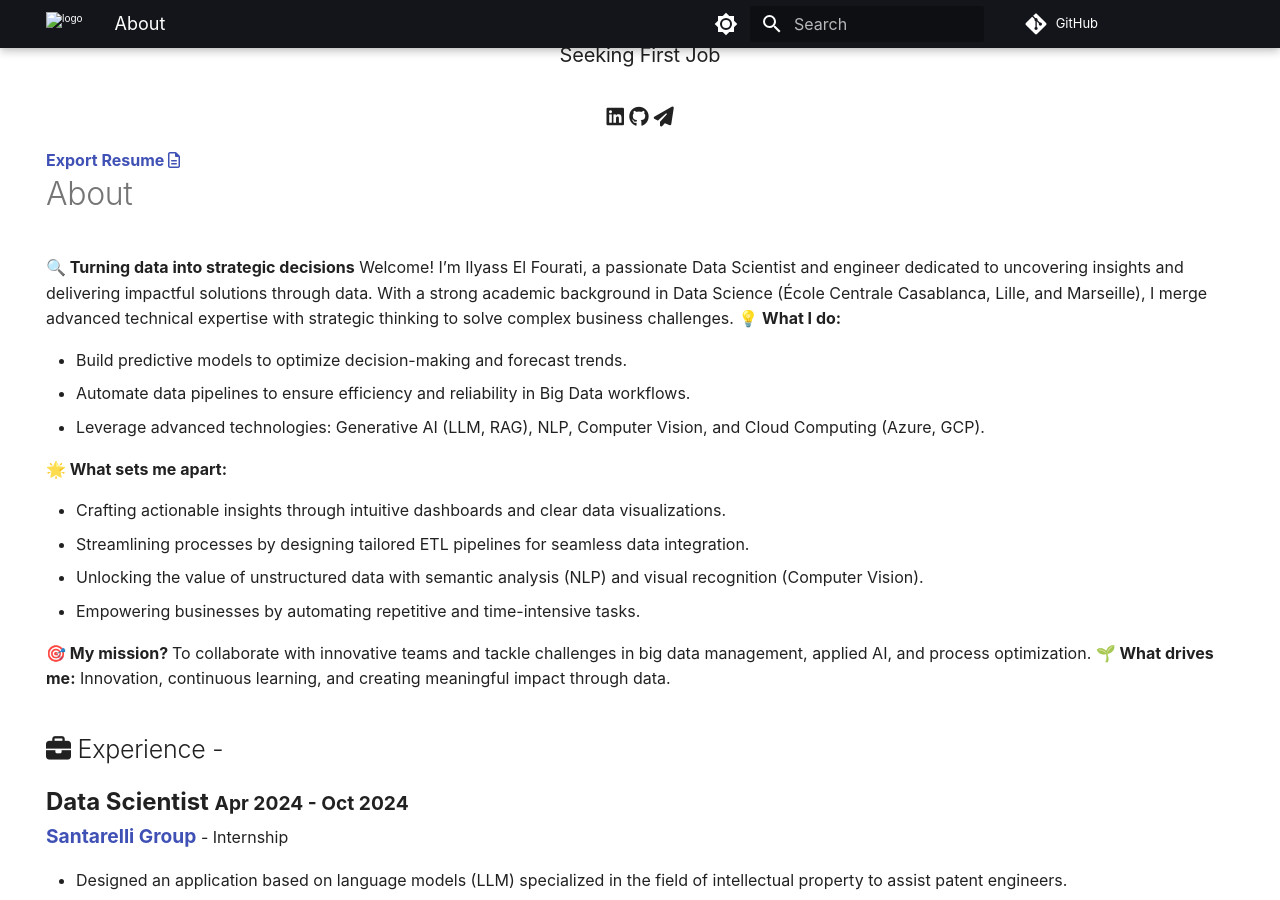
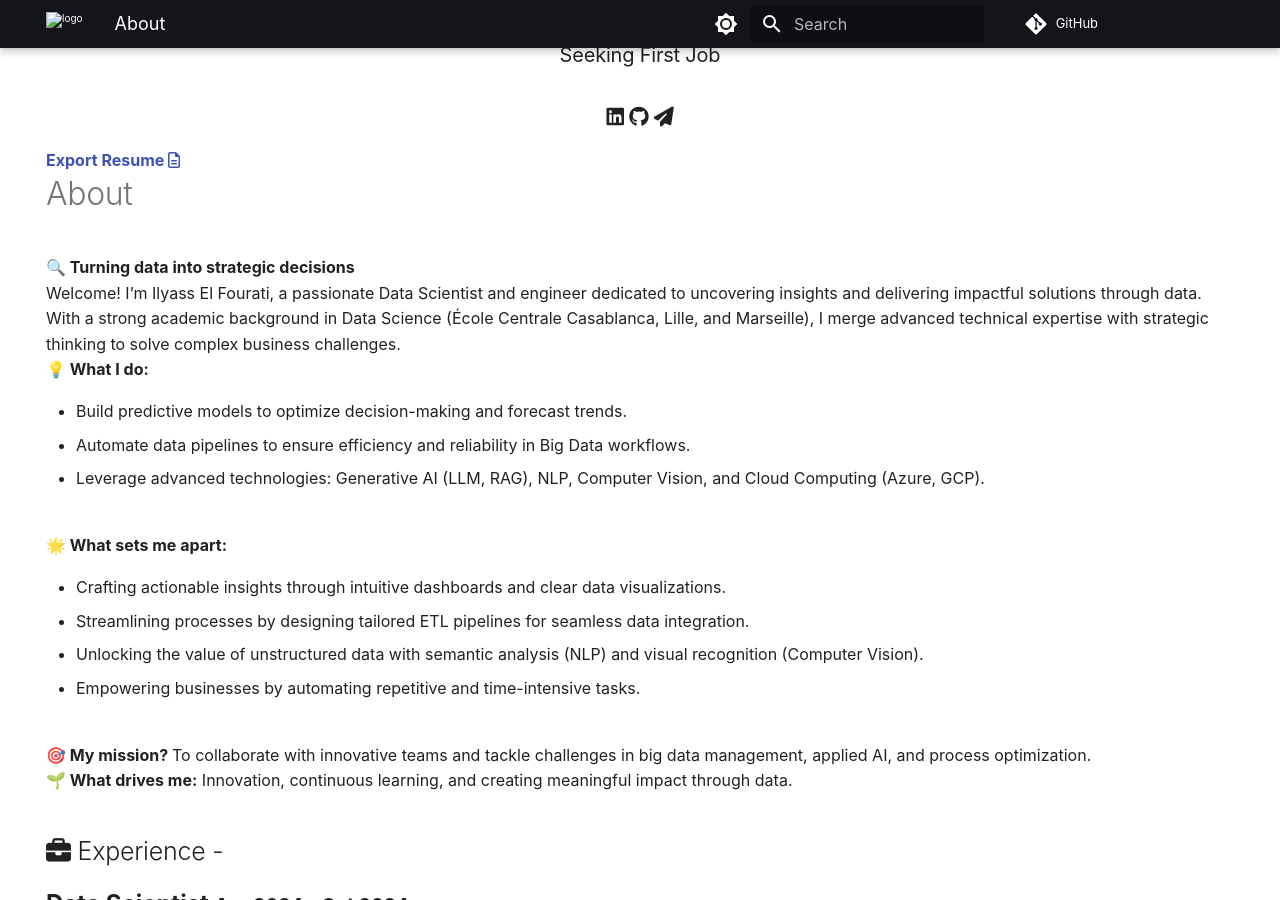
Before and after one commit to ilyasselfourati/ilyasselfourati, an MkDocs documentation site: the page built from web/index.md, in a window 1280 px wide and 900 px high, scrolled down 1216 px. Built offline with MkDocs 1.6.1 and Material for MkDocs 9.7.7, drawn with Linux system fonts in a browser that asks for light colours; nearby versions of some CDN libraries; comment, search, counter and statistics services are not loaded.

Commit message:
Update lines

```diff
--- a/web/index.md
+++ b/web/index.md
@@ -30,20 +30,20 @@ title: About
      <span class="resume" style=" color: inherit;"><a href="https://drive.google.com/file/d/1oASBrY5qb3qvO1q-pMFgwTCi8zhWRp3b/view?usp=sharing"><strong>Export Resume </strong><i class="far fa-file-alt"></i>
      </a></span><h1>About</h1>
       <div class="underline"></div>
-      <p><strong>🔍 Turning data into strategic decisions</strong>
-      Welcome! I’m Ilyass El Fourati, a passionate Data Scientist and engineer dedicated to uncovering insights and delivering impactful solutions through data. With a strong academic background in Data Science (École Centrale Casablanca, Lille, and Marseille), I merge advanced technical expertise with strategic thinking to solve complex business challenges.
-      <strong>💡 What I do:</strong>
+      <p><strong>🔍 Turning data into strategic decisions</strong> <br>
+      Welcome! I’m Ilyass El Fourati, a passionate Data Scientist and engineer dedicated to uncovering insights and delivering impactful solutions through data. With a strong academic background in Data Science (École Centrale Casablanca, Lille, and Marseille), I merge advanced technical expertise with strategic thinking to solve complex business challenges.<br>
+      <strong>💡 What I do:</strong><br>
       <ul>
       <li>Build predictive models to optimize decision-making and forecast trends.
       <li>Automate data pipelines to ensure efficiency and reliability in Big Data workflows.
-      <li>Leverage advanced technologies: Generative AI (LLM, RAG), NLP, Computer Vision, and Cloud Computing (Azure, GCP).</li></ul>
-      <strong>🌟 What sets me apart:</strong>
+      <li>Leverage advanced technologies: Generative AI (LLM, RAG), NLP, Computer Vision, and Cloud Computing (Azure, GCP).</li></ul><br>
+      <strong>🌟 What sets me apart:</strong><br>
       <ul>
       <li>Crafting actionable insights through intuitive dashboards and clear data visualizations.
       <li>Streamlining processes by designing tailored ETL pipelines for seamless data integration.
       <li>Unlocking the value of unstructured data with semantic analysis (NLP) and visual recognition (Computer Vision).
-      <li>Empowering businesses by automating repetitive and time-intensive tasks.</li></ul>
-      <strong>🎯 My mission? </strong> To collaborate with innovative teams and tackle challenges in big data management, applied AI, and process optimization.
+      <li>Empowering businesses by automating repetitive and time-intensive tasks.</li></ul><br>
+      <strong>🎯 My mission? </strong> To collaborate with innovative teams and tackle challenges in big data management, applied AI, and process optimization.<br>
       <strong>🌱 What drives me:</strong> Innovation, continuous learning, and creating meaningful impact through data.
      <h2><i class="fas fa-briefcase"></i> Experience -</h2>
      <p><strong style="font-size: 1.5em;">Data Scientist </strong><strong style="font-size: 1.2em;"><span class="date" style=" color: inherit;">Apr 2024 - Oct 2024</span><br><a>Santarelli Group</a></strong> - Internship</p>
```
